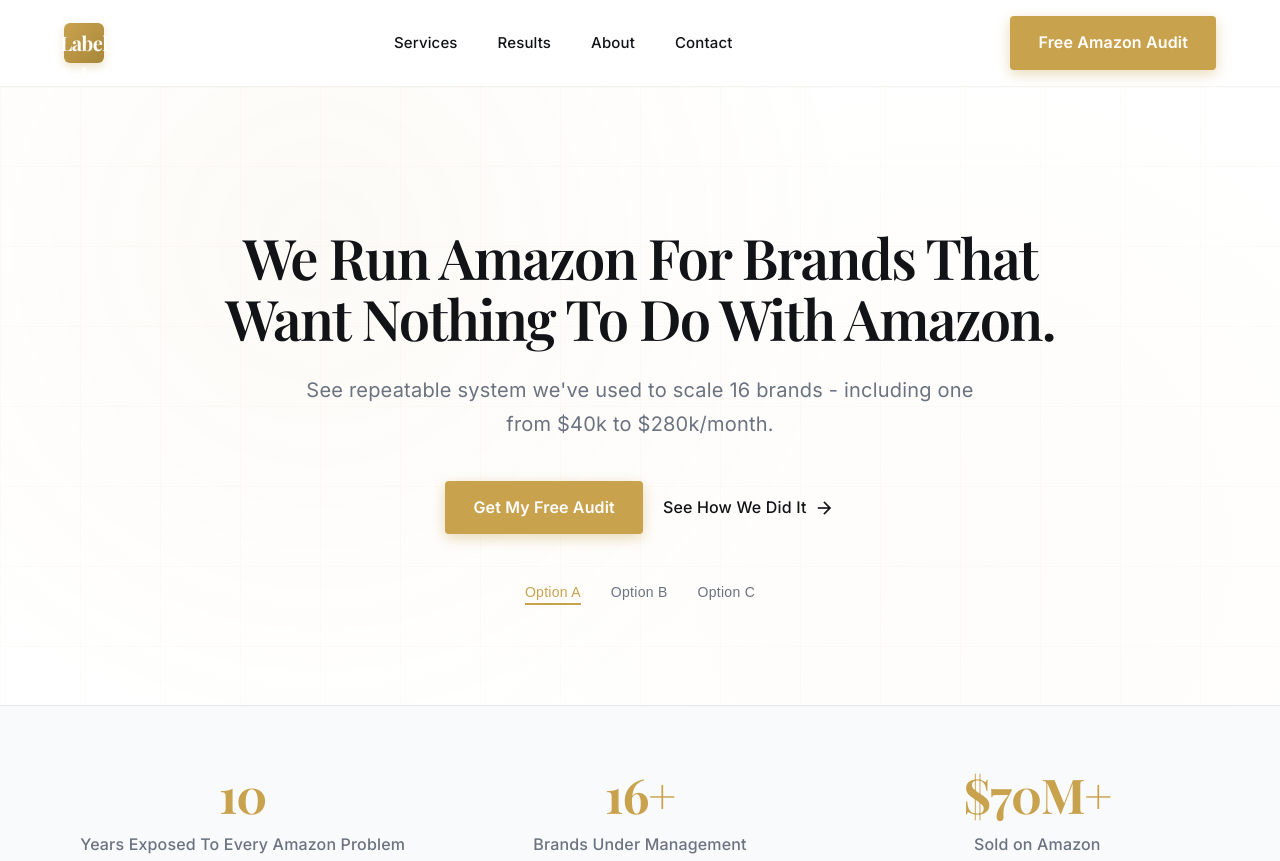
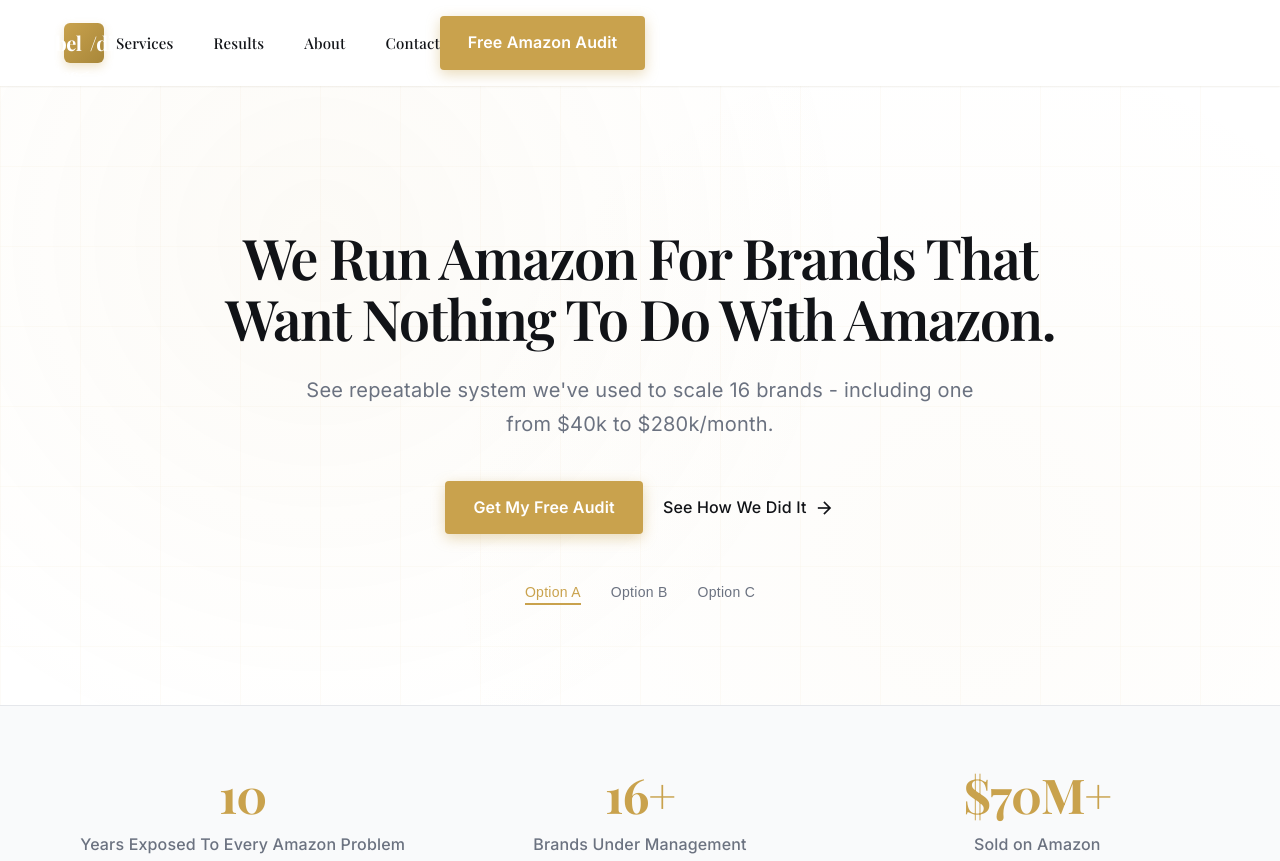
Before and after one commit to ms5117378-hub/GLS, a plain HTML site: page index.html in a window 1280 px wide. Shown: the top 861 px of the page. Drawn offline with nearby package versions, Linux system fonts and the light colour scheme.

Commit message:
Update index.html

```diff
--- a/index.html
+++ b/index.html
@@ -1031,7 +1031,7 @@
     <nav class="navigation">
         <div class="container nav-container">
             <div class="logo">
-                <div class="logo-icon">Gold Label Sales</div>
+                <div class="logo-icon"> <span>Gold Label Sales< </span>/div>
 
             </div>
             <div class="nav-menu">
```
